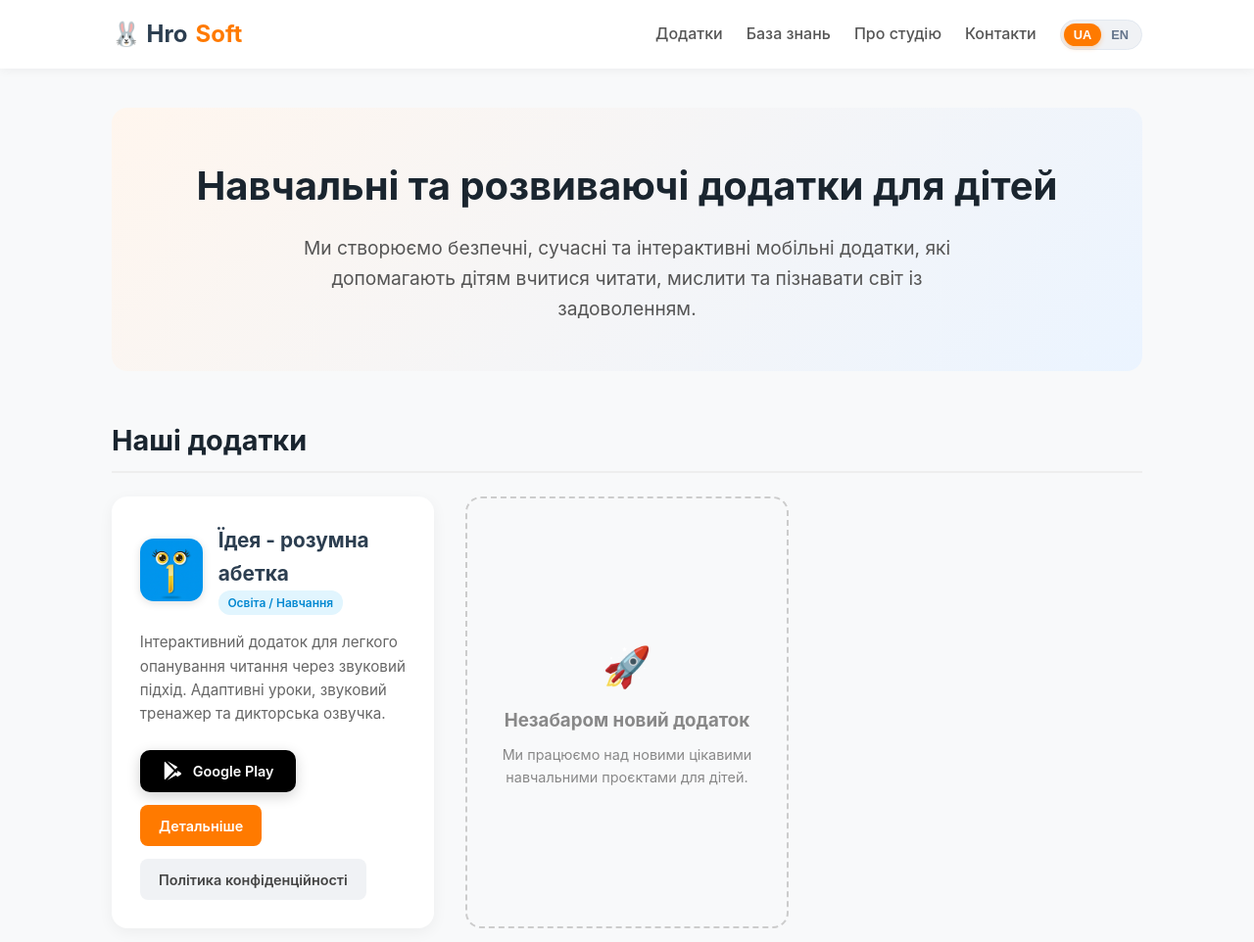
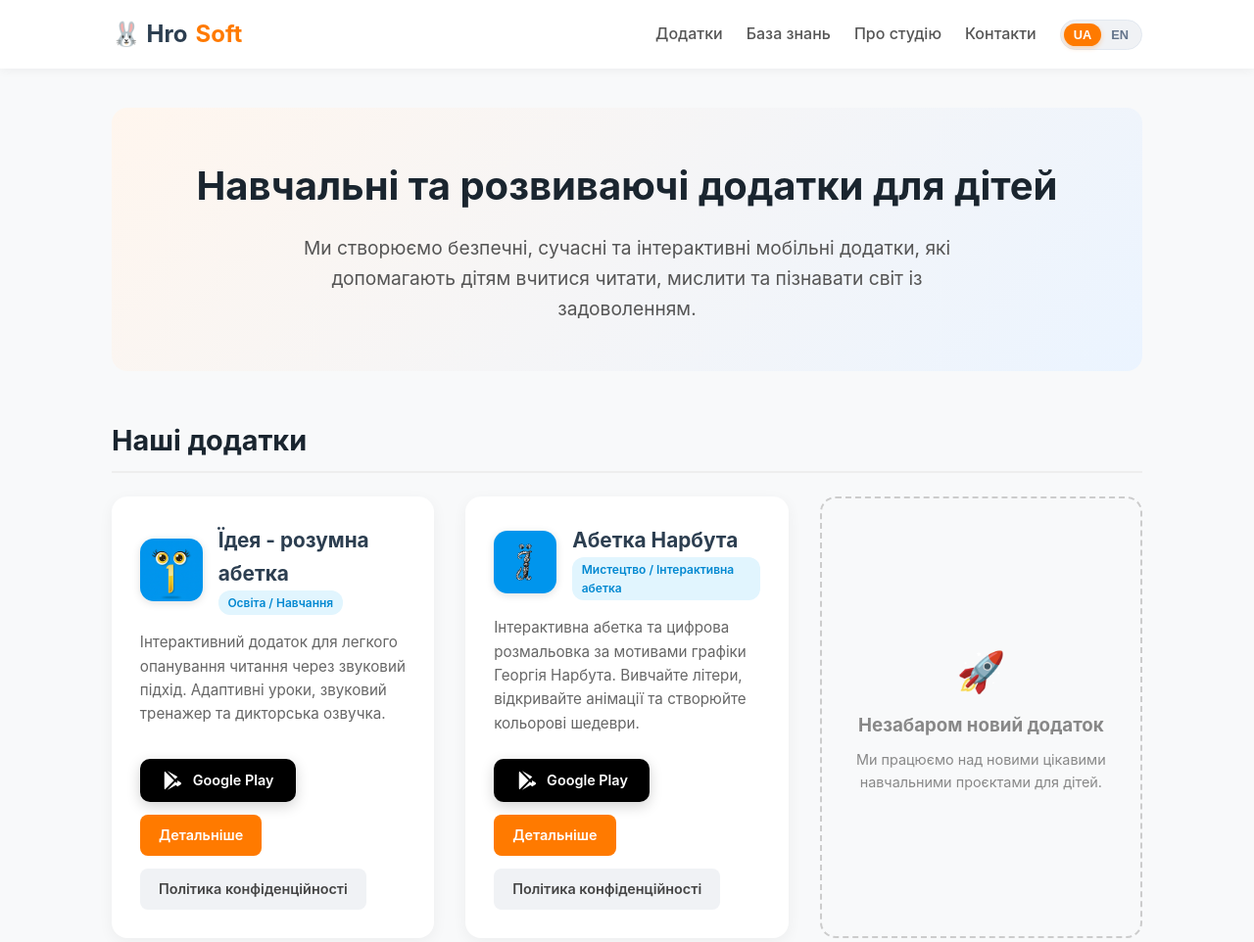
Before and after one commit to khrolol/khrolol.github.io, a plain HTML site: page index.html in a window 1280 px wide. Shown: the top 962 px of the page at 98% size. Drawn offline with Linux system fonts and the light colour scheme.

Commit message:
main page upd

```diff
--- a/index.html
+++ b/index.html
@@ -95,7 +95,40 @@
                     </div>
                 </div>
 
-                <!-- Placeholder App Card 2 (Future App) -->
+                <!-- App Card 2: Narbut Alphabet -->
+                <div class="app-card">
+                    <div class="app-header">
+                        <img src="img/narbut-alphabet-icon.png" alt="Абетка Нарбута" class="app-icon-img">
+                        <div class="app-title">
+                            <h3 data-lang="uk">Абетка Нарбута</h3>
+                            <h3 data-lang="en">Narbut Alphabet</h3>
+                            <span class="app-badge" data-lang="uk">Мистецтво / Інтерактивна абетка</span>
+                            <span class="app-badge" data-lang="en">Art / Interactive Alphabet</span>
+                        </div>
+                    </div>
+                    <p class="app-desc" data-lang="uk">
+                        Інтерактивна абетка та цифрова розмальовка за мотивами графіки Георгія Нарбута. Вивчайте літери, відкривайте анімації та створюйте кольорові шедеври.
+                    </p>
+                    <p class="app-desc" data-lang="en">
+                        An interactive alphabet and digital coloring book based on Georgiy Narbut's graphics. Explore letters, animations, and create masterpieces.
+                    </p>
+                    <div class="app-actions">
+                        <a href="https://play.google.com/store/apps/details?id=com.khrololll.narbutalphabet" target="_blank" class="btn btn-playstore" data-lang="uk" onclick="HroSoftAnalytics.trackGooglePlayClick('home_app_card')">
+                            <svg viewBox="0 0 24 24" fill="currentColor"><path d="M3.609 1.814L13.792 12 3.61 22.186A2.373 2.373 0 0 1 3 20.573V3.427c0-.623.235-1.205.609-1.613zm11.6 11.601l2.571 2.571-11.442 6.55 8.871-9.121zm0-2.83l-8.87-9.122 11.441 6.551-2.571 2.571zm2.348 1.415l3.585 2.053a1.498 1.498 0 0 1 0 2.594l-3.585 2.053-2.348-2.348 2.348-2.352z"/></svg>
+                            Google Play
+                        </a>
+                        <a href="https://play.google.com/store/apps/details?id=com.khrololll.narbutalphabet" target="_blank" class="btn btn-playstore" data-lang="en" onclick="HroSoftAnalytics.trackGooglePlayClick('home_app_card')">
+                            <svg viewBox="0 0 24 24" fill="currentColor"><path d="M3.609 1.814L13.792 12 3.61 22.186A2.373 2.373 0 0 1 3 20.573V3.427c0-.623.235-1.205.609-1.613zm11.6 11.601l2.571 2.571-11.442 6.55 8.871-9.121zm0-2.83l-8.87-9.122 11.441 6.551-2.571 2.571zm2.348 1.415l3.585 2.053a1.498 1.498 0 0 1 0 2.594l-3.585 2.053-2.348-2.348 2.348-2.352z"/></svg>
+                            Google Play
+                        </a>
+                        <a href="apps/narbut-alphabet.html" class="btn btn-primary" data-lang="uk">Детальніше</a>
+                        <a href="apps/narbut-alphabet.html" class="btn btn-primary" data-lang="en">Learn More</a>
+                        <a href="privacy/narbut-alphabet.html" class="btn btn-secondary" data-lang="uk">Політика конфіденційності</a>
+                        <a href="privacy/narbut-alphabet.html" class="btn btn-secondary" data-lang="en">Privacy Policy</a>
+                    </div>
+                </div>
+
+                <!-- Placeholder App Card 3 (Future App) -->
                 <div class="app-card placeholder">
                     <div data-lang="uk">
                         <span style="font-size: 2.5rem; display: block; margin-bottom: 0.5rem;">🚀</span>
```
